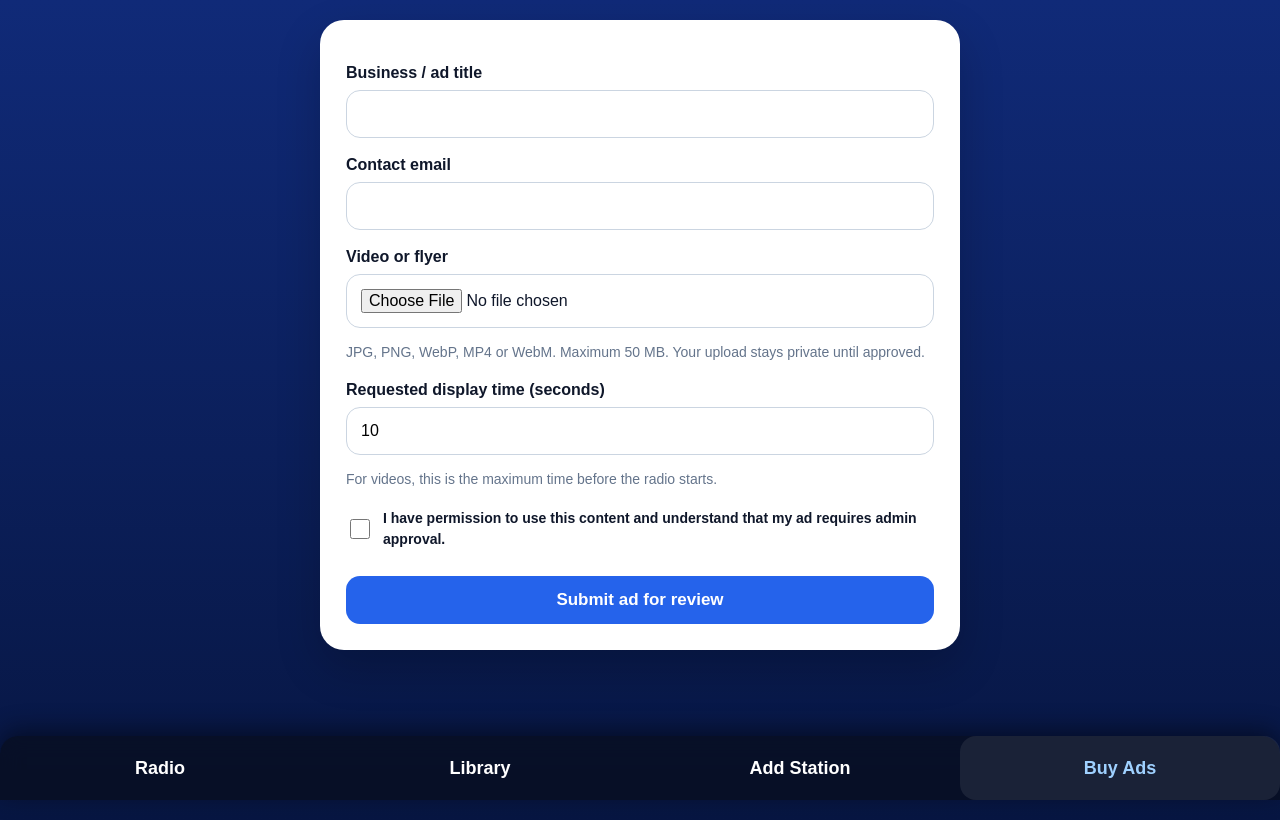
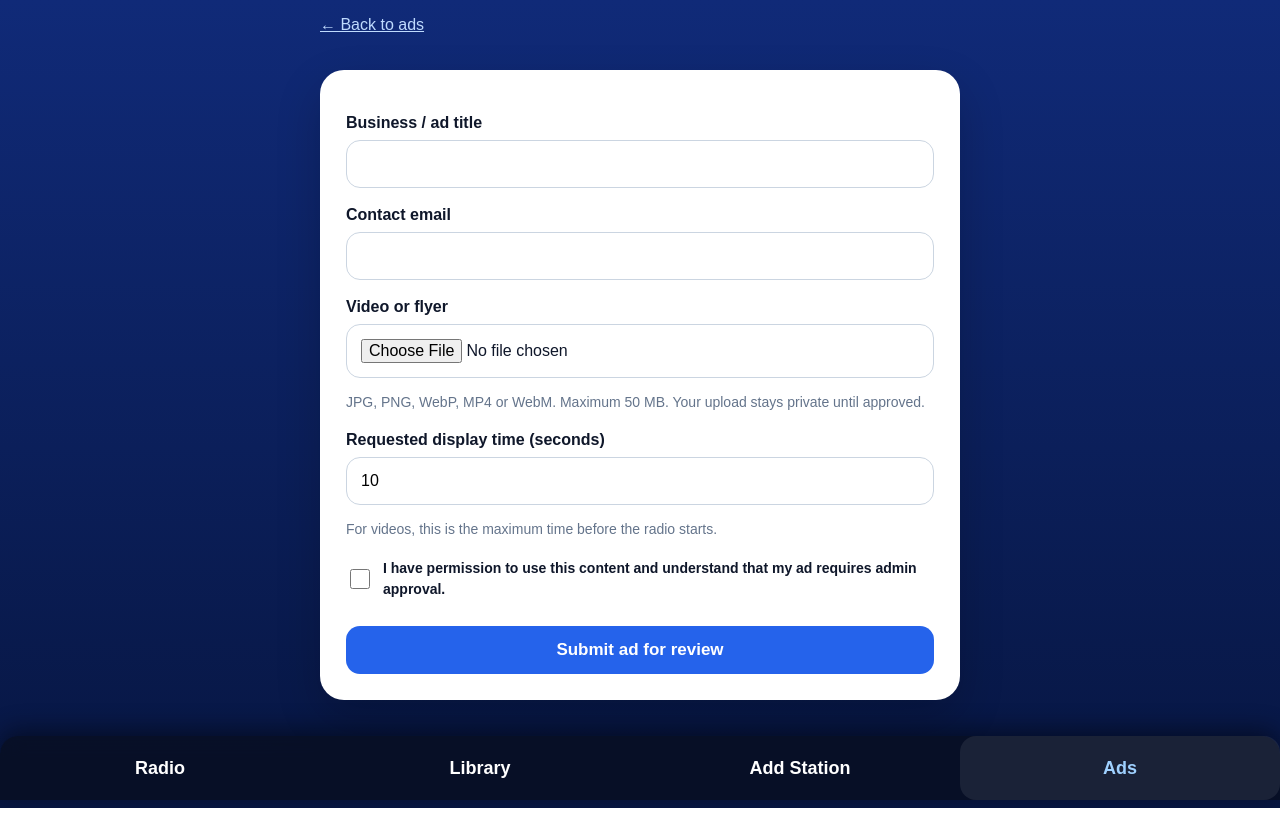
Before and after one commit to peterbarthelemy845-rgb/radio-server, a Flask app: page /ads/submit in a window 1280 px wide. Run offline with Flask 3, Linux system fonts and the light colour scheme; some libraries are stand-ins or nearby versions.

Commit message:
Add files via upload

```diff
--- a/ad_submissions.py
+++ b/ad_submissions.py
@@ -45,6 +45,13 @@ def check_csrf():
 
 def register_submissions(app):
     app.jinja_env.globals['ad_csrf_token'] = csrf_token
+
+    @app.route('/ads')
+    def ads_gallery():
+        from ad_rotation import campaigns
+        # Public cards contain only published creative fields.
+        cards = [{key: row[key] for key in ('title', 'src', 'kind')} for row in campaigns() if row['active']]
+        return render_template('ads_gallery.html', cards=cards)
 
     @app.route('/account')
     def account_options():
--- a/templates/owner_auth.html
+++ b/templates/owner_auth.html
@@ -3,7 +3,7 @@
 {% block extra_head %}<style>
 body{padding:48px 18px 120px}main{max-width:640px}h1{margin:0 0 22px;font-size:32px}.card{margin-top:0;padding:30px}.intro{margin-top:0;color:#475569}.admin-link{text-align:center;margin:22px 0 0}.admin-link a{font-size:14px;color:#64748b;text-underline-offset:4px}.login-nav{position:fixed;bottom:0;left:0;right:0;z-index:30;display:flex;background:#080f26;border-radius:20px 20px 0 0;padding-bottom:env(safe-area-inset-bottom);box-shadow:0 -6px 24px #0003}.login-nav a{flex:1;display:flex;align-items:center;justify-content:center;min-height:76px;color:white;text-decoration:none;font-weight:bold;padding:12px 4px;text-align:center}.login-nav a:hover{background:#ffffff12;color:#9fd1ff}.login-nav a:focus-visible{outline:3px solid #38bdf8;outline-offset:-4px}input:focus-visible{outline:3px solid #93c5fd;border-color:#2563eb}@media(max-width:500px){body{padding:28px 14px 116px}h1{font-size:27px}.card{padding:22px}.login-nav a{font-size:14px;min-height:72px}}
 </style>{% endblock %}
-{% block bottom_nav %}<nav class="login-nav" aria-label="Main navigation"><a href="{{ url_for('index') }}#radio">Radio</a><a href="{{ url_for('index') }}#library">Library</a><a href="{{ url_for('index') }}#add-station">Add Station</a><a href="{{ url_for('index') }}#buy-ads">Buy Ads</a></nav>{% endblock %}
+{% block bottom_nav %}<nav class="login-nav" aria-label="Main navigation"><a href="{{ url_for('index') }}#radio">Radio</a><a href="{{ url_for('index') }}#library">Library</a><a href="{{ url_for('index') }}#add-station">Add Station</a><a href="{{ url_for('index') }}#buy-ads">Ads</a></nav>{% endblock %}
 {% block content %}<h1>Station Owner Login</h1><section class="card">
 <p class="intro">After your station is approved, the administrator will provide your access code. Your approved station will already be in your account.</p>
 {% if error %}<p class="error" role="alert">{{ error }}</p>{% endif %}
--- a/templates/submit_ad.html
+++ b/templates/submit_ad.html
@@ -1,7 +1,7 @@
 {% extends 'ad_public_base.html' %}{% block title %}Submit an ad{% endblock %}
 {% block home_link %}{% endblock %}
 {% block content %}
-<section class="card">{% if error %}<p class="error" role="alert">{{ error }} Please reselect your file before trying again.</p>{% endif %}
+<a class="home" style="display:inline-block;margin:16px 0" href="{{ url_for('ads_gallery', embedded=request.args.get('embedded', '0')) }}">← Back to ads</a><section class="card">{% if error %}<p class="error" role="alert">{{ error }} Please reselect your file before trying again.</p>{% endif %}
 {% if submitted %}<p role="status">Thank you for your submission. Your ad is under review.</p>{% endif %}
 <form method="post" enctype="multipart/form-data" id="adSubmissionForm">
 <input type="hidden" name="csrf_token" value="{{ ad_csrf_token() }}">
@@ -39,6 +39,6 @@ window.addEventListener('pageshow',()=>{const b=document.getElementById('adSubmi
 <a href="{{ url_for('index') }}#radio">Radio</a>
 <a href="{{ url_for('index') }}#library">Library</a>
 <a href="{{ url_for('index') }}#add-station">Add Station</a>
-<a href="{{ url_for('submit_ad') }}" aria-current="page">Buy Ads</a>
+<a href="{{ url_for('index', _anchor='ads') }}" aria-current="page">Ads</a>
 </nav>
 {% endif %}{% endblock %}
```
Also changed, not shown: templates/ads_gallery.html (added, +9 -0 lines), templates/index.html (+3 -3 lines).
